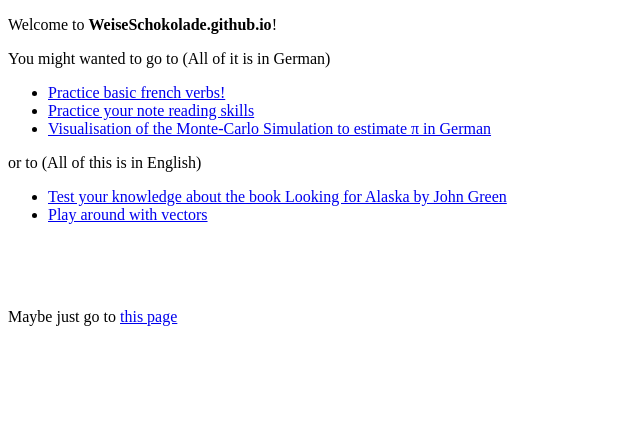
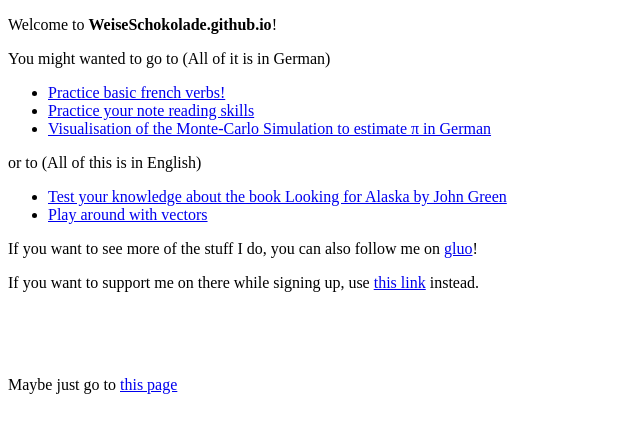
Before and after one commit to WeiseSchokolade/WeiseSchokolade.github.io, a plain HTML site: page index.html in a window 1280 px wide. Shown: the whole page, without its empty margins (0-640 px from the left). Drawn offline with Linux system fonts and the light colour scheme.

Commit message:
Update index.html

```diff
--- a/index.html
+++ b/index.html
@@ -19,6 +19,9 @@
         <li><a href="./lookingforalaska/">Test your knowledge about the book Looking for Alaska by John Green</a></li>
         <li><a href="./vector/">Play around with vectors</a></li>
     </ul>
+    <p>If you want to see more of the stuff I do, you can also follow me on <a href="https://gluo.xyz">gluo</a>!</p>
+    <p>If you want to support me on there while signing up, use <a href="https://www.gluo.xyz/signup?ref=7197992274406412288">this link</a> instead.</p>
+    </p>
     <p>&nbsp;</p>
     <p>&nbsp;</p>
     <p>Maybe just go to <a href="https://github.com/WeiseSchokolade/WeiseSchokolade.github.io">this page</a></p>
```
